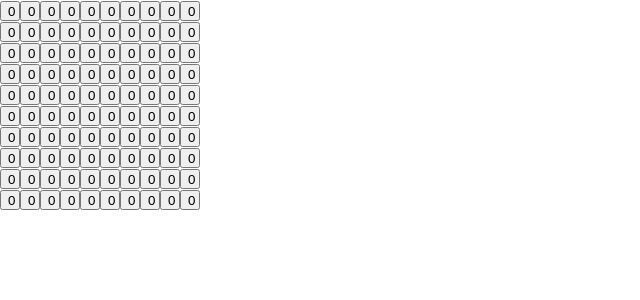
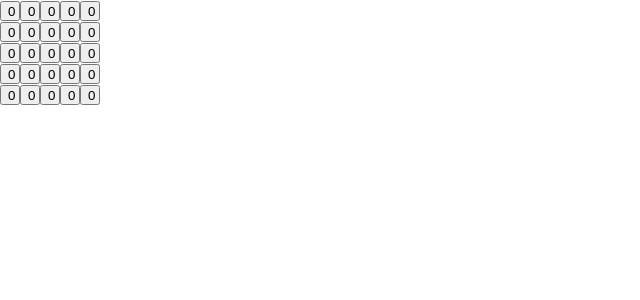
Before and after one commit to zimmicz/level-works-assessment, a React (Vite) app: page / in a window 1280 px wide. Shown: the top 300 px of the page, without its empty margins (0-640 px from the left). Built offline with nearby package versions, Linux system fonts and the light colour scheme.

Commit message:
feat: clear fib sequences

```diff
--- a/src/App.tsx
+++ b/src/App.tsx
@@ -25,11 +25,14 @@ function App() {
   const handleCellClick = (value: number) => () => {
     const valuesToChange = getNormalizedValuesToChange(value);
     setChanged(valuesToChange);
-    setValues((cur) => applyChanges(cur, valuesToChange, (val) => val + 1));
   };
 
   React.useEffect(() => {
-    setValues((cur) => applyChanges(cur, sequences, (val) => 0));
+    setValues((cur) => applyChanges(cur, changed, (val) => val + 1));
+  }, [changed]);
+
+  React.useEffect(() => {
+    setValues((cur) => applyChanges(cur, sequences, () => 0));
   }, [sequences]);
 
   return (
@@ -95,8 +98,11 @@ function useHighlight(): [
 }
 
 function useFibonacci(values: number[], changed: number[]) {
-  console.log("changed", changed);
   const [sequences, setSequences] = React.useState<number[][]>([]);
+
+  React.useEffect(() => {
+    console.log("sequences", sequences);
+  }, [sequences]);
 
   React.useEffect(() => {
     if (changed.length === 0) {
@@ -106,7 +112,8 @@ function useFibonacci(values: number[], changed: number[]) {
     const cellsToCheck = changed.map(getCellsToCheck).flat();
     const fibonacciSequences = cellsToCheck
       .map((cells) => {
-        const match = isFibonacciSequence(cells.map((cell) => values[cell]));
+        const cellValues = cells.map((cell) => values[cell]);
+        const match = isFibonacciSequence(cellValues);
         if (match) {
           return cells;
         }
@@ -118,6 +125,18 @@ function useFibonacci(values: number[], changed: number[]) {
     setSequences(fibonacciSequences);
   }, [values, changed]);
 
+  React.useEffect(() => {
+    if (sequences.length === 0) {
+      return;
+    }
+
+    const timeout = window.setTimeout(() => {
+      setSequences([]);
+    }, 1000);
+
+    return () => window.clearTimeout(timeout);
+  }, [sequences]);
+
   return sequences.flat();
 }
 
--- a/src/utils.ts
+++ b/src/utils.ts
@@ -1,5 +1,5 @@
-const totalCells = 100;
-const cellsInOneRow = 10;
+const totalCells = 25;
+const cellsInOneRow = 5;
 const fibonacciSequence = 5;
 
 function shouldIBreakLine(currentValue: number) {
@@ -69,6 +69,11 @@ function getInitialValues() {
 function isFibonacciSequence(values: number[]) {
   let [prev] = values;
   let i = 1;
+
+  if (values.lastIndexOf(0) > 0) {
+    return false;
+  }
+
   while (i <= values.length) {
     if (
       prev + values[i] !== values[i + 1] &&
```
